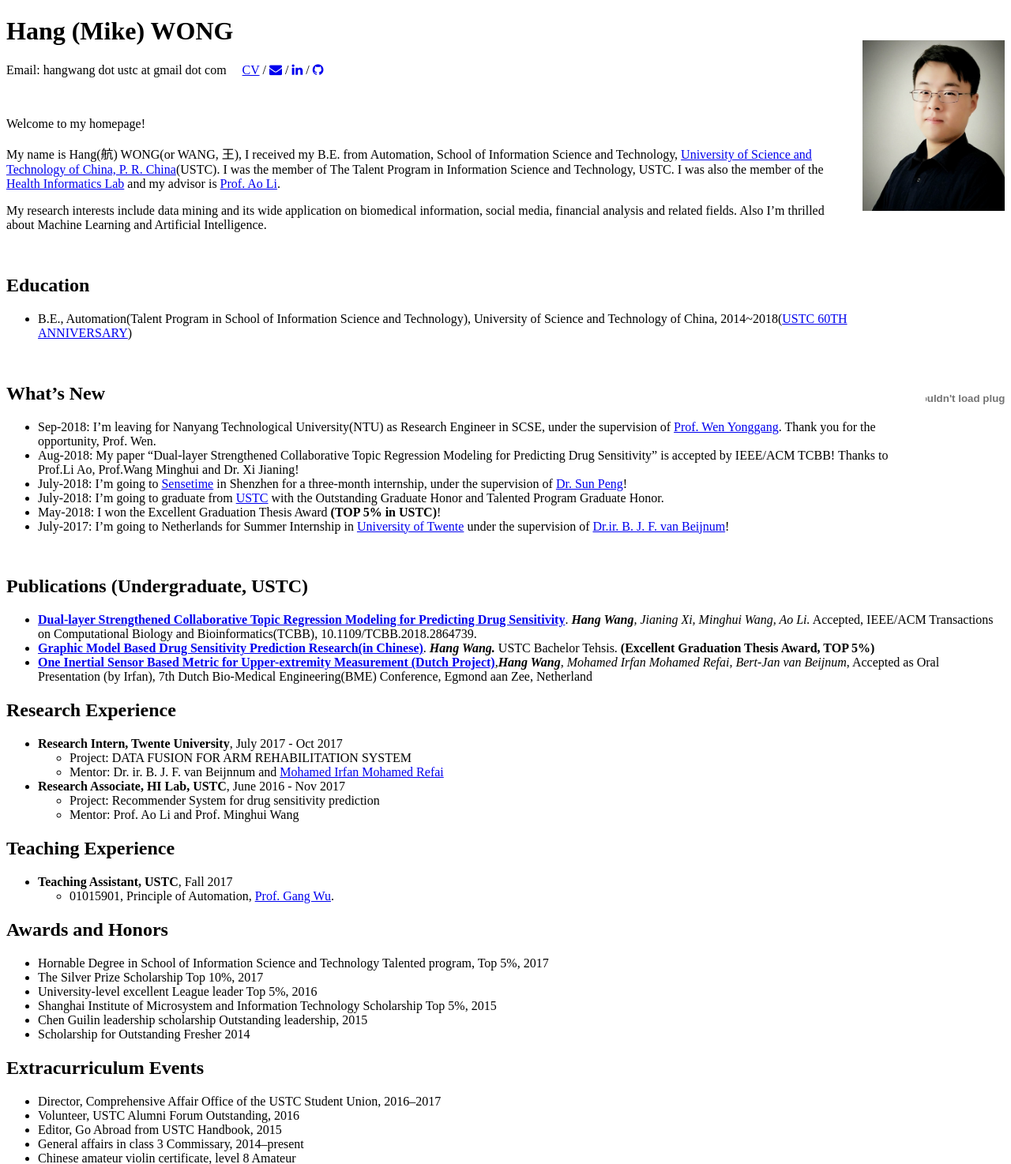
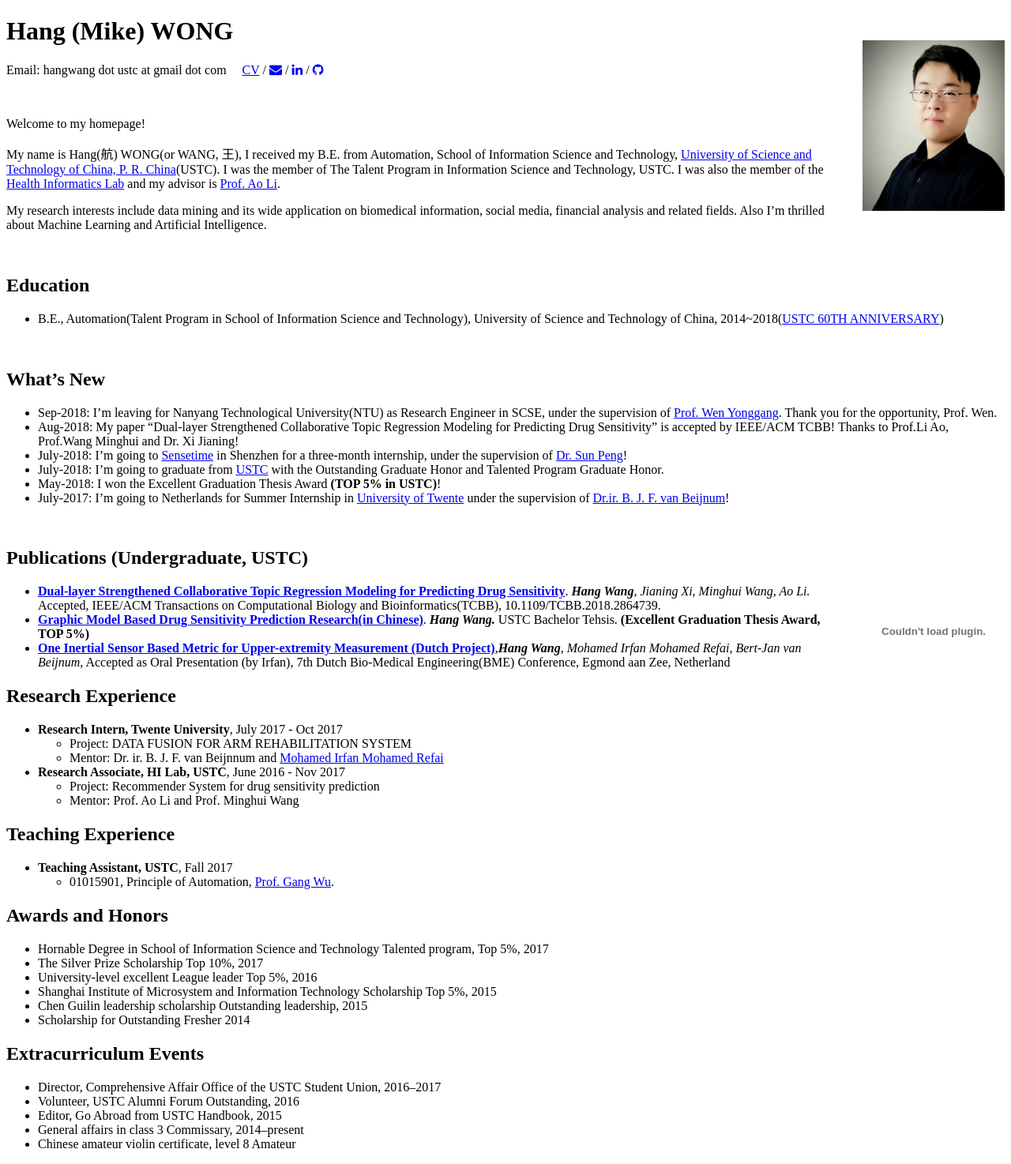
Before and after one commit to ustcmike/ustcmike.github.io, a Jekyll site: the page built from index.md, in a window 1280 px wide. Shown: the part 108-1582 px from the top of the page at 79% size. Built offline with Jekyll 4.4.1, drawn with Linux system fonts in a browser that asks for light colours; nearby versions of some CDN libraries; our own code applies the rules of GitHub Pages for plain Markdown files; grey boxes are pictures that could not be loaded.

Commit message:
change position

```diff
--- a/index.md
+++ b/index.md
@@ -19,18 +19,9 @@ My research interests include data mining and its wide application on biomedical
 &nbsp;
 
 ## Education
-<object classid="clsid:D27CDB6E-AE6D-11cf-96B8-444553540000"
-codebase="http://download.macromedia.com/pub/shockwave/cabs/flash/swflash.cab#version=9,0,16,0" width="100px">
-<param name="movie" value="static/info/motion1.swf">
-<param name="quality" value="high">
-<param name="play" value="true">
-<param name="LOOP" value="true">
-<embed src="static/info/motion1.swf" width="100px" style="float:right; margin-left:30px; margin-top:35px; margin-bottom:10px;" play="true" loop="true" quality="high" pluginspage="http://www.macromedia.com/go/getflashplayer" type="application/x-shockwave-flash">
-</object>
   *  B.E., Automation(Talent Program in School of Information Science and Technology), University of Science and Technology of China, 2014~2018([USTC 60TH ANNIVERSARY](http://xq.ustc.edu.cn))
 
 &nbsp;
-
 ## What's New
   *  Sep-2018: I'm leaving for Nanyang Technological University(NTU) as Research Engineer in SCSE, under the supervision of [Prof. Wen Yonggang](http://www.ntu.edu.sg/home/ygwen/). Thank you for the opportunity, Prof. Wen.
   *  Aug-2018:   My paper "Dual-layer Strengthened Collaborative Topic Regression Modeling for Predicting Drug Sensitivity" is accepted by IEEE/ACM TCBB! Thanks to Prof.Li Ao, Prof.Wang Minghui and Dr. Xi Jianing!
@@ -40,7 +31,14 @@ codebase="http://download.macromedia.com/pub/shockwave/cabs/flash/swflash.cab#ve
   * July-2017:  I'm going to Netherlands for Summer Internship in [University of Twente](https://www.utwente.nl/en/) under the supervision of [Dr.ir. B. J. F. van Beijnum](https://www.utwente.nl/en/eemcs/bss/people/staff/bert_jan_vanbeijnum/%20)!
 
 &nbsp;
-
+<object classid="clsid:D27CDB6E-AE6D-11cf-96B8-444553540000"
+codebase="http://download.macromedia.com/pub/shockwave/cabs/flash/swflash.cab#version=9,0,16,0" width="180px">
+<param name="movie" value="static/info/motion1.swf">
+<param name="quality" value="high">
+<param name="play" value="true">
+<param name="LOOP" value="true">
+<embed src="static/info/motion1.swf" width="180px" style="float:right; margin-left:30px; margin-top:35px; margin-bottom:10px;" play="true" loop="true" quality="high" pluginspage="http://www.macromedia.com/go/getflashplayer" type="application/x-shockwave-flash">
+</object>
 ## Publications (Undergraduate, USTC)
   * **[Dual-layer Strengthened Collaborative Topic Regression Modeling for Predicting Drug Sensitivity](static/papers/17-dsctr.pdf)**. *__Hang Wang__, Jianing Xi, Minghui Wang, Ao Li.* Accepted, IEEE/ACM Transactions on Computational Biology and Bioinformatics(TCBB), 10.1109/TCBB.2018.2864739.
   * **[Graphic Model Based Drug Sensitivity Prediction Research(in Chinese)](static/papers/18-thesis.pdf)**. *__Hang Wang.__* USTC Bachelor Tehsis. **(Excellent Graduation Thesis Award, TOP 5%)**
```
